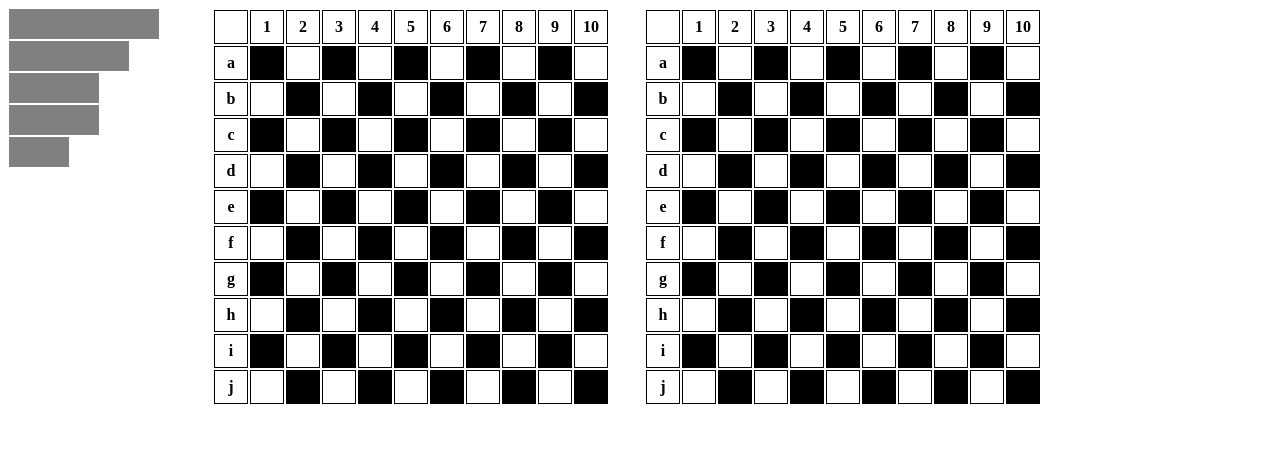
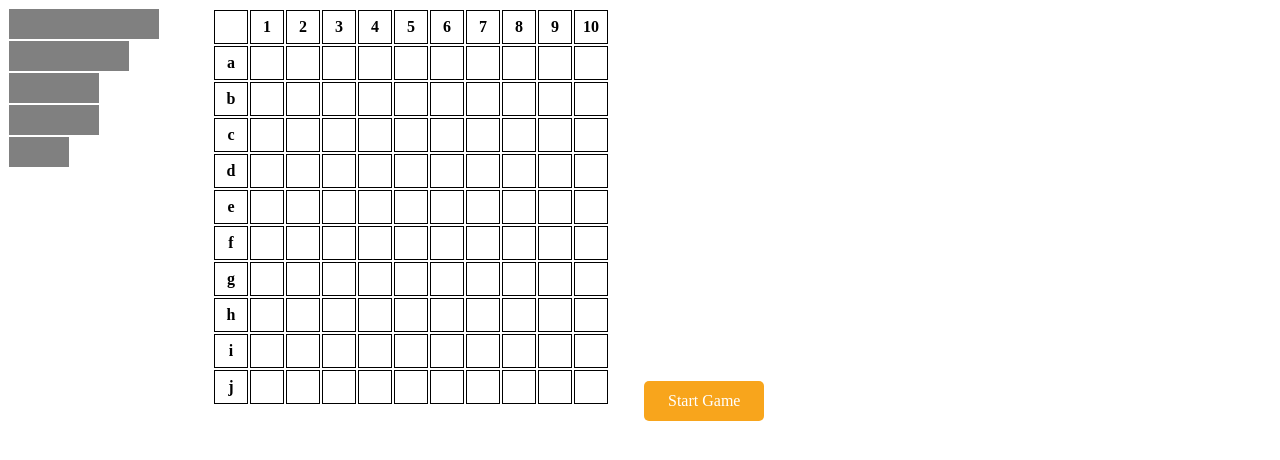
Before and after one commit to Marymartinezb/Battleship, a plain HTML site: page index.html in a window 1280 px wide. Drawn offline with Linux system fonts and the light colour scheme.

Commit message:
Agregando estructura para MVC ademas de cambios para el VIEW

```diff
--- a/css/styles.css
+++ b/css/styles.css
@@ -1,5 +1,5 @@
-#tShoots, #tShips {
-    display: inline;
+.tShoots, .tShips {
+    display: inline-block;
     margin-right: 30px;
 }
 
@@ -9,20 +9,29 @@ th, td {
     border: 1px solid black;
 }
 
-#tShoots td {
+.tShoots td {
     cursor: pointer;
 }
 
-tr:nth-child(2n) td:nth-child(2n+1)  {
-    background-color: #000;
-}
-
-tr:nth-child(2n+1) td:nth-child(2n)  {
-    background-color: #000;
-}
-
-#shipsContainer {
+.shipsContainer {
     display: inline-block;
     vertical-align: top;
     width: 200px;
 }
+
+.btnStart {
+    background-color: #F8A51C;
+    border-radius: 5px;
+    color: #fff;
+    cursor: pointer;
+    display: inline-block;
+    padding: .7rem 1.5rem;
+    text-decoration: none;
+}
+
+.btnStart:hover {
+background-color: #21a295; }
+
+.hidden {
+    display: none;
+}
--- a/index.html
+++ b/index.html
@@ -6,12 +6,16 @@
     <link rel="stylesheet" href="css/styles.css">
 </head>
 <body>
-    <div id="shipsContainer"></div>
-    <table id="tShips">
+    <div id="shipsContainer" class="shipsContainer"></div>
+    <table id="tShips" class="tShips">
     </table>
-    <table id="tShoots">
+    <table id="tShoots" class="hidden tShoots">
     </table>
-    <script src="js/main.js"></script>
+    <a href="#" id="btnStart" class="btnStart">Start Game</a>
+    <!-- <script src="js/main.js"></script> -->
     <script src="js/factory.js"></script>
+    <script src="js/model.js"></script>
+    <script src="js/view.js"></script>
+    <script src="js/controller.js"></script>
 </body>
 </html>
--- /dev/null
+++ b/js/controller.js
@@ -0,0 +1,9 @@
+//Controller
+window.addEventListener('load', function() {
+    battleship_view.startMsg();
+    battleship_view.renderGrid.getInstance();
+    var ship = battleship_model.create();
+    battleship_view.renderShip(ship);
+});
+
+document.getElementById('btnStart').addEventListener('click', battleship_view.showEnemyGrid);
--- a/js/factory.js
+++ b/js/factory.js
@@ -1,3 +1,5 @@
+//Ships Factory
+
 function Factory(){
     this.createShips = function(type) {
         var ships;
@@ -15,9 +17,6 @@ function Factory(){
         }
 
         ships.type = type;
-        ships.say = function(){
-            log.add(this.type + " : " + this.space + "  spaceGrid")
-        }
 
         return ships;
     }
@@ -42,45 +41,3 @@ var submarine = function(){
 var minesweeper = function(){
     this.space = 2;
 };
-
-// log helper
-var log = (function(){
-    var log = "";
-
-    return {
-        add: function(msg){log += msg + "\n";},
-        show: function() {alert(log); log = "";}
-    }
-})();
-
-function run(){
-
-    var ships = [];
-    var factory = new Factory();
-
-    ships.push(factory.createShips("aircraftcarrier"));
-    ships.push(factory.createShips("battleship"));
-    ships.push(factory.createShips("frigate"));
-    ships.push(factory.createShips("submarine"));
-    ships.push(factory.createShips("minesweeper"));
-
-    ships.forEach(function(element){
-       var ship = document.createElement('div');
-       ship.style.backgroundColor = 'gray';
-       ship.style.width = element.space * 30 + 'px';
-       ship.style.height = 30 + 'px';
-       ship.style.border = '1px solid #fff';
-       var shipsContainer = document.getElementById('shipsContainer');
-       shipsContainer.appendChild(ship);
-    });
-
-    for(var i = 0, len = ships.length; i < len; i++) {
-
-        ships[i].say()
-    }
-
-    log.show();
-
-}
-
-run();
--- /dev/null
+++ b/js/model.js
@@ -0,0 +1,19 @@
+// Model
+var battleship_model = (function() {
+    function createShips() {
+        var ships = [];
+        var factory = new Factory();
+        ships.push(factory.createShips("aircraftcarrier"));
+        ships.push(factory.createShips("battleship"));
+        ships.push(factory.createShips("frigate"));
+        ships.push(factory.createShips("submarine"));
+        ships.push(factory.createShips("minesweeper"));
+        return ships;
+    }
+
+    // Datos concisos o cualquier otra cosa que necesite
+    return {
+        create: createShips,
+    }
+
+}());
--- /dev/null
+++ b/js/view.js
@@ -0,0 +1,115 @@
+// View
+var battleship_view = (function () {
+
+    /**
+     * @function renderShip
+     * @param {array} ships
+     */
+    function renderShip(ships) {
+        ships.forEach(function (element) {
+            var ship = document.createElement('div');
+            ship.style.backgroundColor = 'gray';
+            ship.style.width = element.space * 30 + 'px';
+            ship.style.height = 30 + 'px';
+            ship.style.border = '1px solid #fff';
+            var shipsContainer = document.getElementById('shipsContainer');
+            shipsContainer.appendChild(ship);
+        });
+    }
+
+    /**
+     * @function gridSingleton
+     */
+    var gridSingleton = (function () {
+
+        // Instance stores a reference to the Singleton
+        var instance;
+        var tShips = document.getElementById('tShips');
+        var tShoots = document.getElementById('tShoots');
+        var headers = ['a', 'b', 'c', 'd', 'e', 'f', 'g', 'h', 'i', 'j'];
+
+        function init() {
+            _composeHead(tShips);
+            _composeBody(tShips);
+
+            _composeHead(tShoots);
+            _composeBody(tShoots);
+
+            tShoots.addEventListener('click', function (e) {
+                console.log(e.target.id);
+            })
+        };
+
+        function _composeHead(target) {
+            var tr = document.createElement('tr');
+            var empty = document.createElement('th');
+            var thead = document.createElement('thead');
+            tr.appendChild(empty);
+            headers.forEach(function (element, index) {
+                var th = document.createElement('th');
+                th.textContent = index + 1;
+                th.addEventListener('click', function (e) {
+                    e.stopPropagation();
+                });
+                tr.appendChild(th);
+            });
+            thead.appendChild(tr);
+            target.appendChild(thead);
+        }
+
+        function _composeBody(target) {
+            var tbody = document.createElement('tbody');
+            for (var i = 0; i < headers.length; i++) {
+                var tr = document.createElement('tr');
+                var th = document.createElement('th');
+                th.addEventListener('click', function (e) {
+                    e.stopPropagation();
+                });
+                th.textContent = headers[i];
+                tr.appendChild(th);
+                for (var j = 0; j < headers.length; j++) {
+                    var td = document.createElement('td');
+                    var counter = parseInt(j) + 1;
+                    td.id = headers[i] + counter;
+                    tr.appendChild(td);
+                    counter++;
+                };
+                tbody.appendChild(tr);
+                target.appendChild(tbody);
+            }
+        }
+        return {
+            // Get the Singleton instance if one exists
+            // or create one if it doesn't
+            getInstance: function () {
+                if (!instance) {
+                    instance = init();
+                }
+                return instance;
+            }
+        };
+    })();
+
+    /**
+     * @function startMsg
+     */
+    function startMsg() {
+        alert('Por favor posicione sus barcos')
+    }
+
+    /**
+     * @function showEnemyGrid
+     */
+    function showEnemyGrid() {
+        document.getElementById('tShoots').classList.remove('hidden');
+        document.getElementById('btnStart').classList.add('hidden');
+    }
+
+    // Drag and drop
+    return {
+        renderShip: renderShip,
+        renderGrid: gridSingleton,
+        startMsg: startMsg,
+        showEnemyGrid: showEnemyGrid,
+    }
+}());
```
